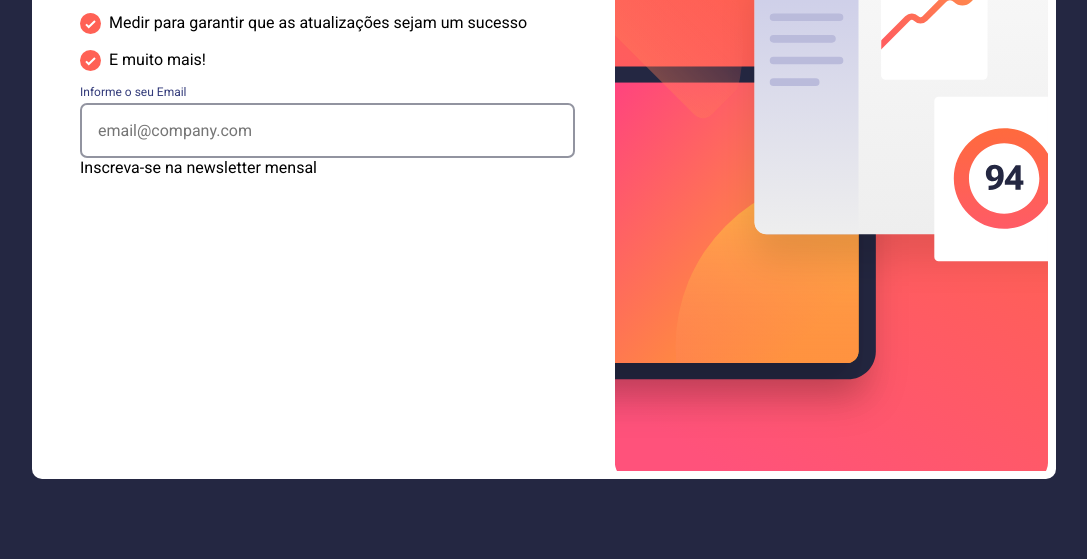
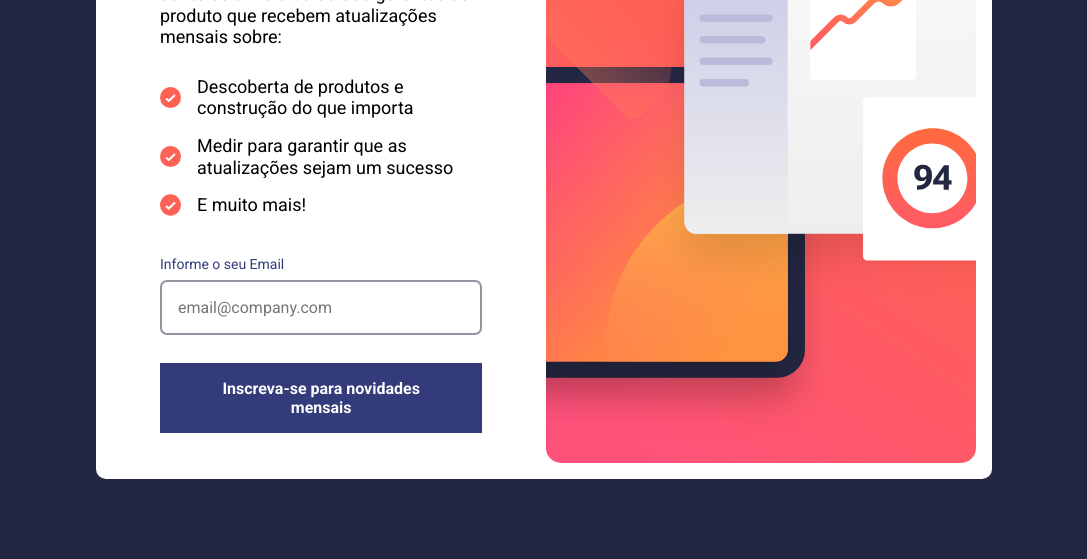
Before and after one commit to vinicius-crispim/newsletter-challenge, a plain HTML site: page index.html in a window 1280 px wide. Shown: the part 241-800 px from the top of the page, without its empty margins (96-1183 px from the left). Drawn offline with Linux system fonts and the light colour scheme.

Commit message:
Design criado para telas de 1440px - desktop

```diff
--- a/assets/css/style.css
+++ b/assets/css/style.css
@@ -22,54 +22,49 @@ main {
     display: flex;
     background: hsl(0, 0%, 100%);
     border-radius: 10px;
-    width: 80%;
+    width: 70%;
     height: 80%;
 }
 
 .sign-up {
     display: flex;
     flex-direction: column;
-    width: 65%;
-    padding: 2rem 2rem 2rem 3rem;
+    width: 50%;
+    padding: 4.5rem 3rem 3rem 4rem;
 }
 
 .sign-up__title {
-    font-size: 32px;
-    padding: 0.5rem 0 0 0;
+    padding: .5rem 0;
+    font-size: 36px;
     font-weight: bold;
     color:hsl(234, 29%, 20%);
 }
 
 span p, .sign-up__receive {
-    font-size: 16px;
-    line-height: 1.3;
+    font-size: 18px;
+    line-height: 1.2;
 }
 
 span p {
-    padding: 1rem 0 0 0;
+    padding: 1.25rem 0;
 }
 
-.sign-up__receive {
-    width: 100%;
-    margin: .5rem 0;
-}
 
 .container{
     display: flex;
-    align-items: center;
-    justify-content: center;
+    padding: .5rem 0;
 }
 .container img {
-    padding: 0 .5rem 0 0;
+    padding: 0 1rem 0 0;
 }
 
 .sign-up__form {
     text-align: start;
-    margin: 0.25rem 0
+    padding: 2rem 0 0;
 }
 
 .sign-up__form label {
-    font-size: 12px;
+    font-size: 14px;
     color:hsl(233, 41%, 34%);
 }
 
@@ -78,15 +73,25 @@ span p {
     border-radius: 7px;
     padding: 1rem;
     width: 100%;
-    margin: .25rem 0 0 0;
+    margin: .5rem 0 .75rem 0;
+}
+
+.sign-up__form button {
+    font-weight: bold;
+    color: #FDFDFD;
+    margin: 1rem 0;
+    padding: 1rem 3rem;
+    width: 100%;
+    background: hsl(233, 41%, 34%);
 }
 
 .imagem__newsletter {
     width: 50%;
-    margin: .5rem;
+    margin: 1rem;
     display: flex;
     background: url(../images/illustration-sign-up-desktop.svg);
     background-size: cover;
     background-repeat: no-repeat;
     background-position: right;
+    border-radius: 15px;
 }
--- a/index.html
+++ b/index.html
@@ -38,7 +38,7 @@
       <form class="sign-up__form">
         <label class="sign-up__form_email" for="email">Informe o seu Email</label>
         <input placeholder="email@company.com" id="email" name="email" type="email">
-        <button>Inscreva-se na newsletter mensal</button>
+        <button>Inscreva-se para novidades mensais</button>
       </form>
     </section>
 
```
